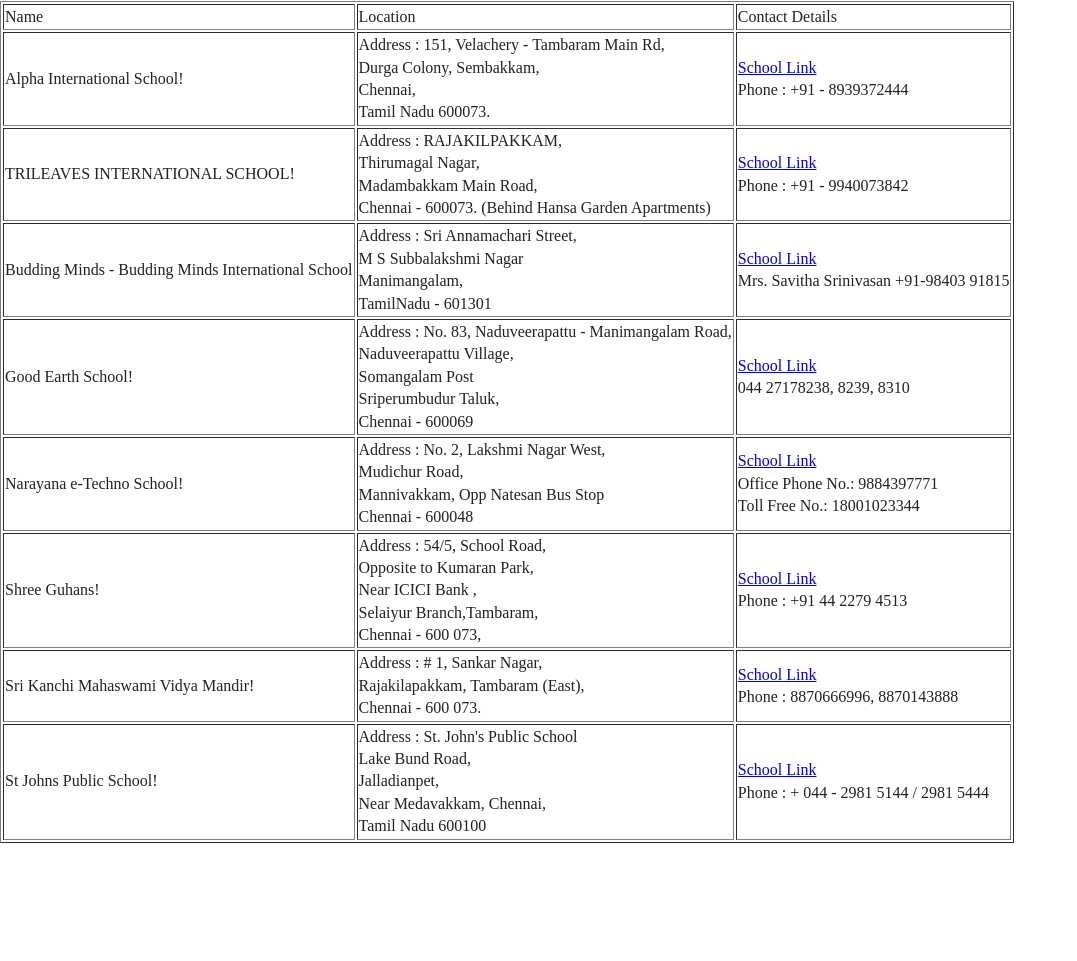
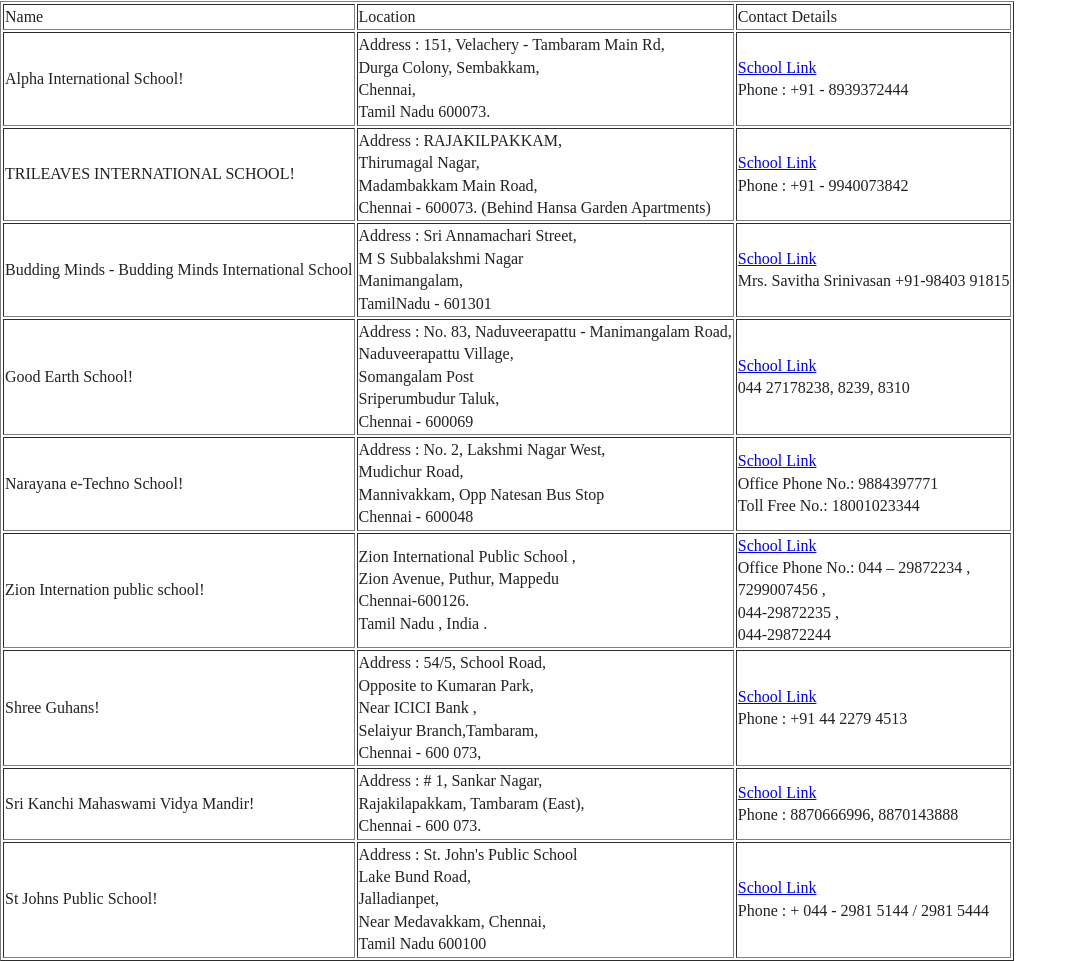
Before and after one commit to sri50183309/pcf-push-example, a plain HTML site: page index.html in a window 1280 px wide. Shown: the part 255-1216 px from the top of the page, without its empty margins (0-1077 px from the left). Before the commit the page ends 1098 px from the top, so only its background shows below. Drawn offline with nearby package versions, Linux system fonts and the light colour scheme.

Commit message:
added zionschool in the list

```diff
--- a/index.html
+++ b/index.html
@@ -89,6 +89,16 @@
       Toll Free No.: 18001023344</td>
   </tr>
     <tr>
+      <td> Zion Internation public school! </td>
+
+      <td> Zion International Public School , <br> Zion Avenue, Puthur, Mappedu <br>
+        Chennai-600126. <br>
+        Tamil Nadu , India . </td>
+      <td> <a href="http://zioninternationalpublicschool.in/admission/index.html"> School Link</a> <br>
+        Office Phone No.: 044 – 29872234 ,<br> 7299007456 , <br> 044-29872235 , <br>044-29872244 <br>
+        </td>
+    </tr>
+    <tr>
       <td> Shree Guhans! </td>
 
       <td> Address  : 54/5, School Road, <br>
```
